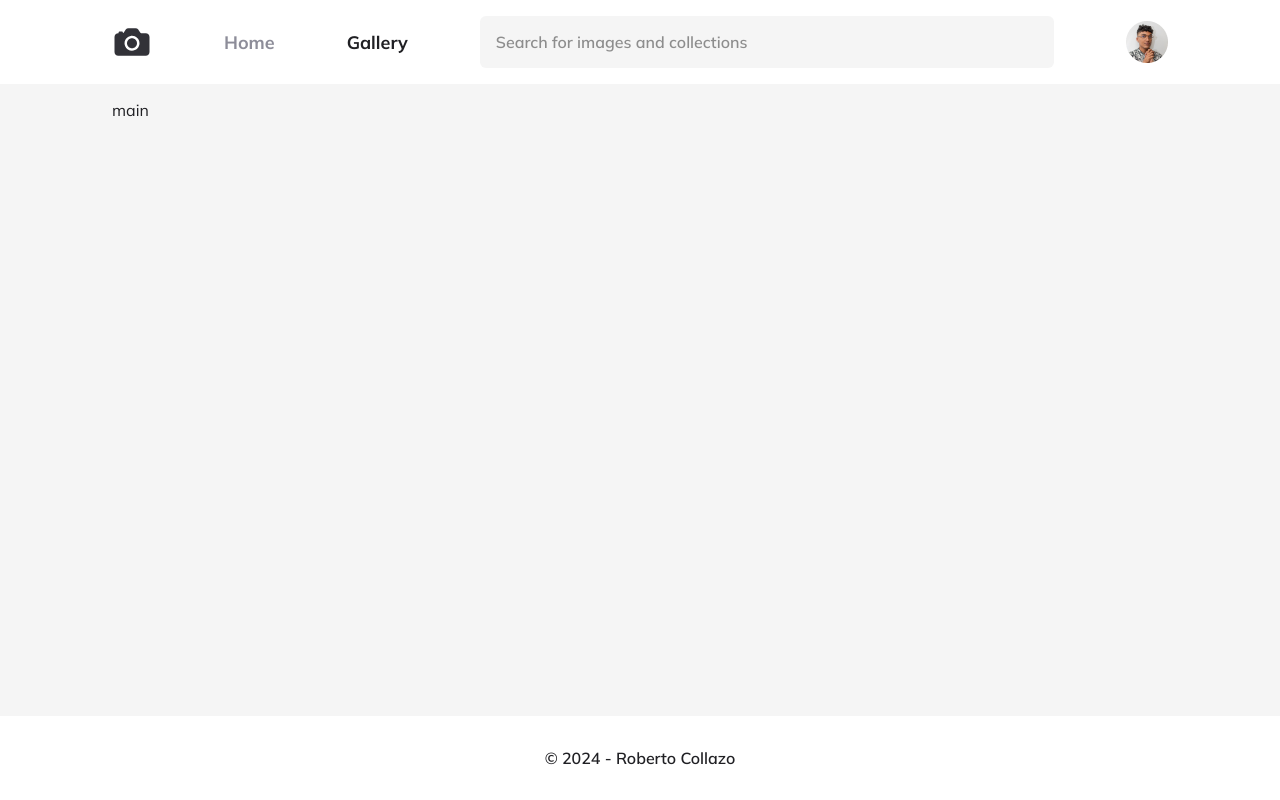
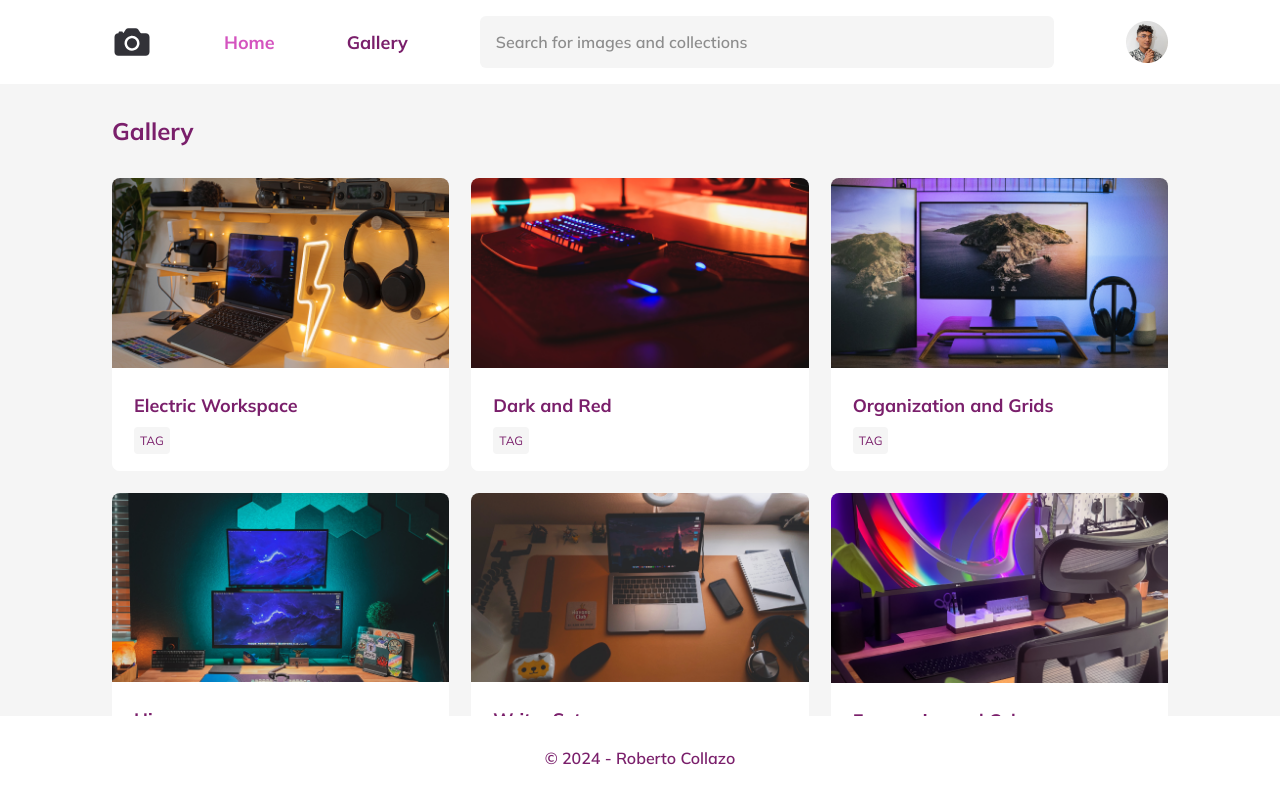
Before and after one commit to robcollazo/Grid02, a plain HTML site: page index.html in a window 1280 px wide. Drawn offline with Linux system fonts and the light colour scheme.

Commit message:
Final version

```diff
--- a/index.html
+++ b/index.html
@@ -17,7 +17,7 @@
     <div class="app">
       <header class="container">
         <nav>
-          <img src="./Assets/camera.svg" alt="" />
+          <img class="logo" src="./Assets/camera.svg" alt="" />
           <ul>
             <li>Home</li>
             <li class="active">Gallery</li>
@@ -36,7 +36,100 @@
         <img class="avatar" src="./Assets/avatar.png" alt="" />
       </header>
       <main>
-        <div class="container">main</div>
+        <div class="container">
+          <h1>Gallery</h1>
+          <section class="gallery">
+            <figure class="item">
+              <img src="./Assets/img01.png" alt="" />
+              <figcaption class="details">
+                <h2>Electric Workspace</h2>
+                <div class="tags">
+                  <span>Tag</span>
+                </div>
+              </figcaption>
+            </figure>
+
+            <figure class="item" style="--delay: 0.6s">
+              <img src="./Assets/img02.png" alt="" />
+              <figcaption class="details">
+                <h2>Dark and Red</h2>
+                <div class="tags">
+                  <span>Tag</span>
+                </div>
+              </figcaption>
+            </figure>
+
+            <figure class="item" style="--delay: 0.8s">
+              <img src="./Assets/img03.png" alt="" />
+              <figcaption class="details">
+                <h2>Organization and Grids</h2>
+                <div class="tags">
+                  <span>Tag</span>
+                </div>
+              </figcaption>
+            </figure>
+
+            <figure class="item" style="--delay: 1s">
+              <img src="./Assets/img04.png" alt="" />
+              <figcaption class="details">
+                <h2>Hive</h2>
+                <div class="tags">
+                  <span>Tag</span>
+                </div>
+              </figcaption>
+            </figure>
+
+            <figure class="item" style="--delay: 1.2s">
+              <img src="./Assets/img05.png" alt="" />
+              <figcaption class="details">
+                <h2>Writer Setup</h2>
+                <div class="tags">
+                  <span>Tag</span>
+                </div>
+              </figcaption>
+            </figure>
+
+            <figure class="item" style="--delay: 1.4s">
+              <img src="./Assets/img06.png" alt="" />
+              <figcaption class="details">
+                <h2>Egonomics and Colors</h2>
+                <div class="tags">
+                  <span>Tag</span>
+                </div>
+              </figcaption>
+            </figure>
+
+            <figure class="item" style="--delay: 1.6s">
+              <img src="./Assets/img07.png" alt="" />
+              <figcaption class="details">
+                <h2>Light Show</h2>
+                <div class="tags">
+                  <span>Tag</span>
+                </div>
+              </figcaption>
+            </figure>
+
+            <figure class="item" style="--delay: 1.8s">
+              <img src="./Assets/img08.png" alt="" />
+              <figcaption class="details">
+                <h2>Deep Purple</h2>
+                <div class="tags">
+                  <span>Tag</span>
+                </div>
+              </figcaption>
+            </figure>
+
+            <figure class="item" style="--delay: 2s">
+              <img src="./Assets/img09.png" alt="" />
+              <figcaption class="details">
+                <h2>Multiscreen</h2>
+                <div class="tags">
+                  <span>Tag</span>
+                </div>
+              </figcaption>
+            </figure>
+          </section>
+        </div>
       </main>
       <footer class="container">
         <p>© 2024 - Roberto Collazo</p>
--- a/style.css
+++ b/style.css
@@ -8,11 +8,12 @@
   font-family: 'Mulish';
   font-size: 62.5%;
 
-  --color-base-white: #ffffff;
-  --color-base-gray-100: #f5f5f5;
-  --color-base-gray-300: #8d8d99;
-  --color-base-gray-500: #3d3d3d;
-  --color-base-gray-900: #202024;
+  --hue: 310;
+  --color-base-white: hsl(0, 0%, 100%);
+  --color-base-gray-100: hsl(0, 0%, 96%);
+  --color-base-gray-300: hsl(var(--hue), 60%, 58%);
+  --color-base-gray-500: hsl(0, 0%, 24%);
+  --color-base-gray-900: hsl(var(--hue), 60%, 30%);
 }
 
 html,
@@ -96,8 +97,96 @@ ul li.active {
   object-fit: cover;
 }
 
+main h1 {
+  padding-top: 1.6rem;
+  font-size: 2.4rem;
+}
+
+.gallery {
+  margin-top: 3.2rem;
+
+  display: grid;
+  grid-template-columns: repeat(3, 1fr);
+  gap: 2.2rem;
+}
+
+.item {
+  background-color: var(--color-base-white);
+  border-radius: 0.8rem;
+  overflow: hidden;
+}
+
+.item img {
+  width: 100%;
+  object-fit: cover;
+  aspect-ratio: 16/9;
+
+  transition: all 200ms ease-out;
+}
+
+.item img:hover {
+  filter: hue-rotate(7deg) contrast(101%) saturate(200%);
+  transform: scale(1.1) rotate(-2deg);
+}
+
+.details {
+  padding: 2.2rem;
+  background-color: var(--color-base-white);
+  z-index: 1;
+  position: relative;
+}
+
+.details h2 {
+  font-size: 1.8rem;
+}
+
+.tags {
+  margin-top: 1.2rem;
+}
+
+.tags span {
+  padding: 0.6rem;
+  background-color: var(--color-base-gray-100);
+  border-radius: 0.4rem;
+
+  line-height: 0;
+  font-size: 1.2rem;
+  text-transform: uppercase;
+}
+
 footer p {
   text-align: center;
   padding: 1.6rem;
   font-weight: 600;
 }
+
+header {
+  --startY: -100%;
+  animation: move 0.2s;
+}
+
+footer {
+  --startY: 100%;
+  animation: move 0.2s;
+}
+
+@keyframes move {
+  from {
+    transform: translateY(var(--startY));
+  }
+}
+
+.item {
+  --delay: 0.4s;
+  animation: appear 0.4s var(--delay) backwards;
+}
+
+@keyframes appear {
+  0% {
+    opacity: 0;
+    transform: scale(0.7);
+  }
+  50% {
+    transform: scale(1.2);
+  }
+}
```
